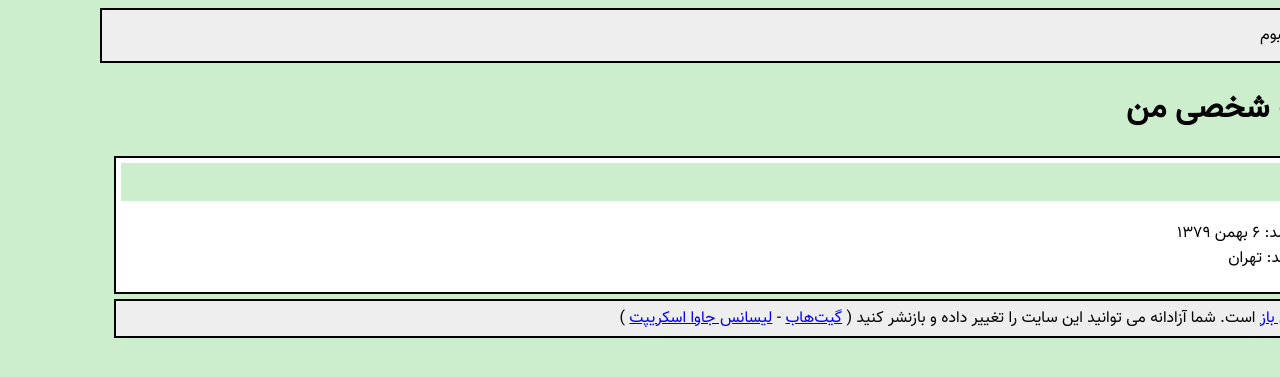
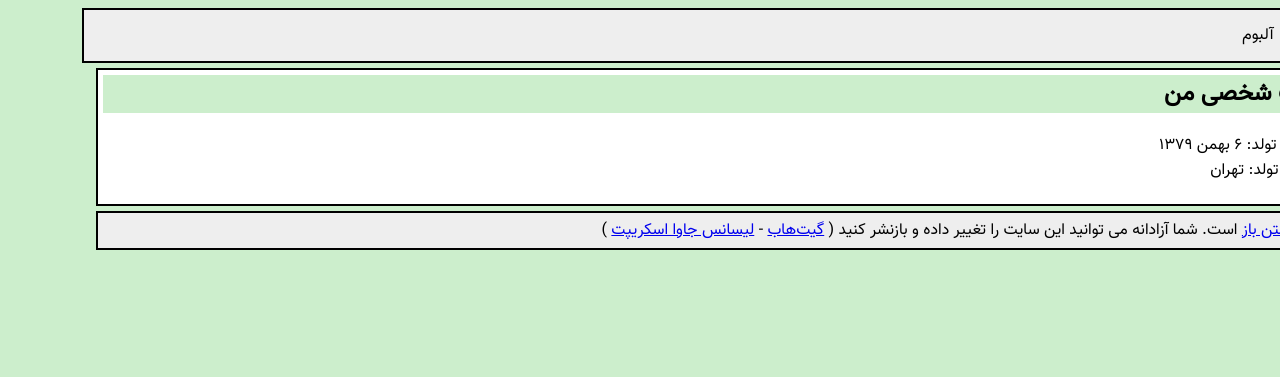
Before and after one commit to HKalbasi/HKalbasi.github.io, a Jekyll site: the page built from personal.html, in a window 1280 px wide. Shown: the top 377 px of the page. Built offline with Jekyll 4.4.1, drawn with Linux system fonts in a browser that asks for light colours.

Commit message:
Update personal.html

```diff
--- a/personal.html
+++ b/personal.html
@@ -1,10 +1,7 @@
 ---
   layout: Default
 ---
-<h1>
-  اطلاعات شخصی من
-</h1>
-<box-item title="کمپانی ها">
+<box-item title="اطلاعات شخصی من">
   <ul>
     <li>
     تاریخ تولد: ۶ بهمن ۱۳۷۹
```
